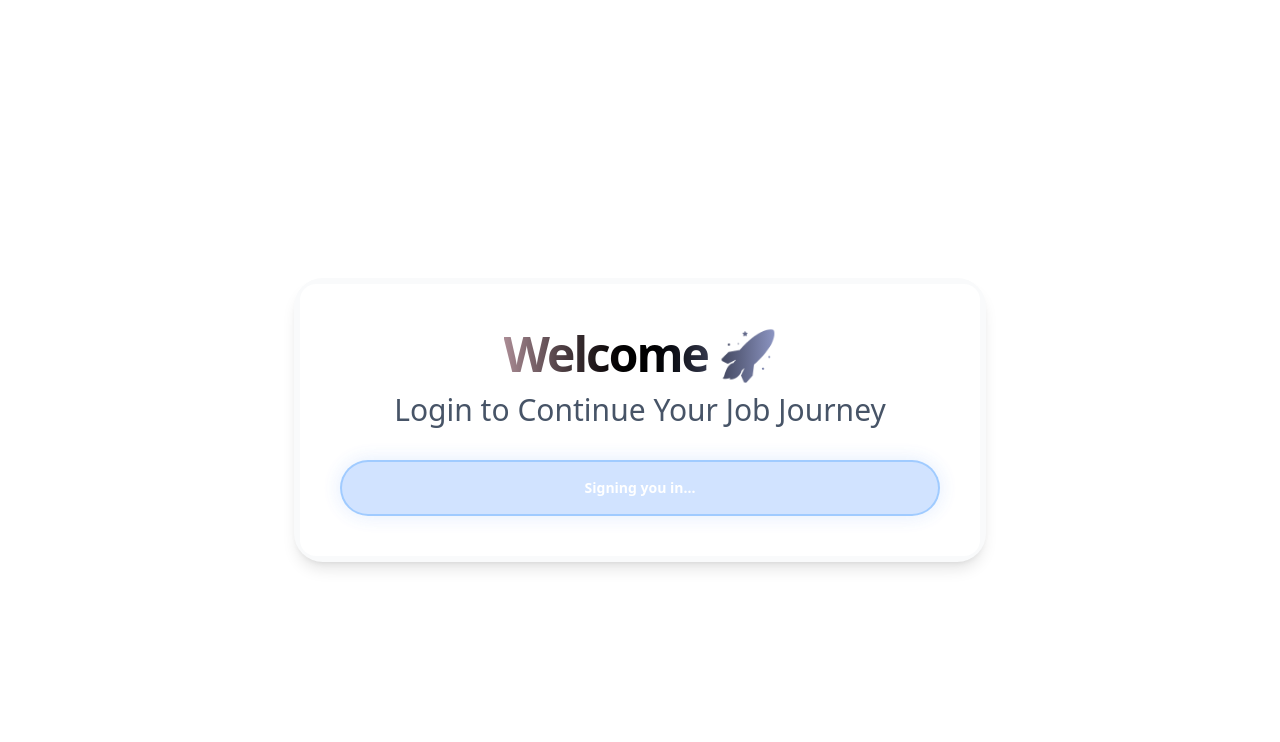
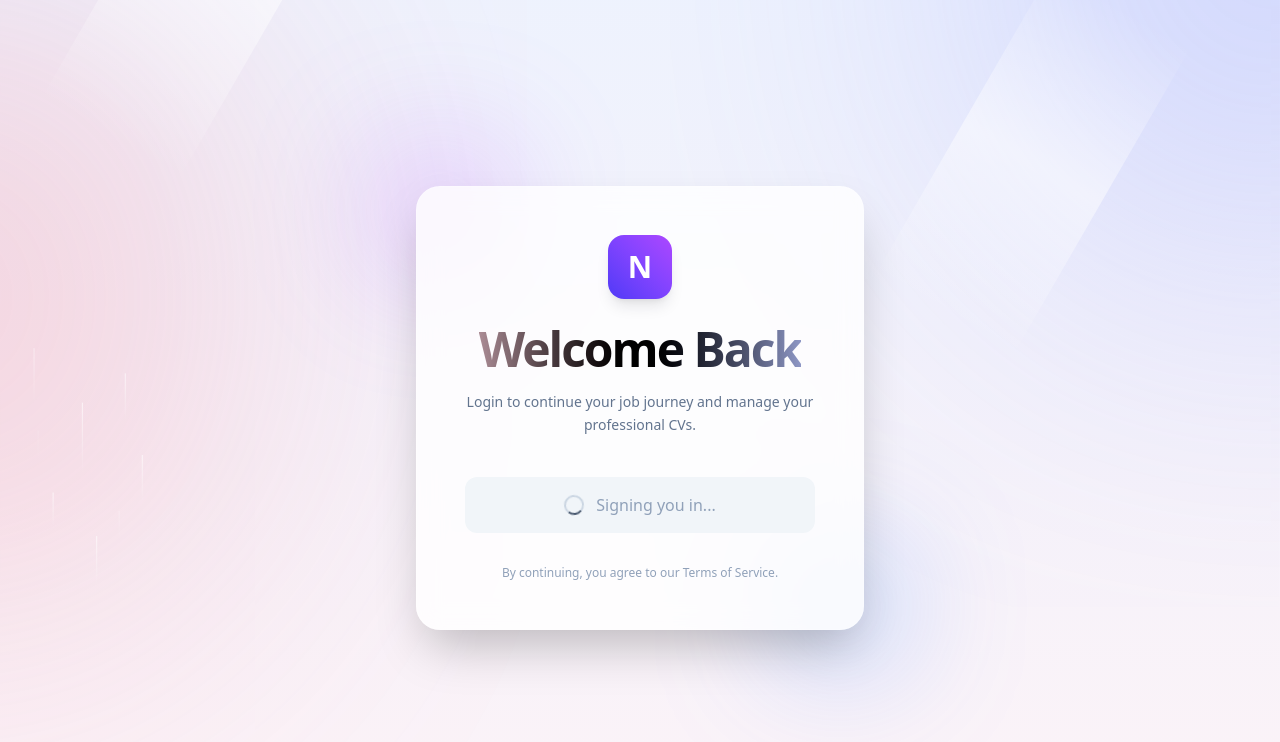
Before and after one commit to st-darwin/AI-resume-analyzer, a React (Vite) app: page /Auth in a window 1280 px wide. Shown: the top 742 px of the page. Built offline with nearby package versions, Linux system fonts and the light colour scheme; a web font is replaced by a local one.

Commit message:
Update Auth.tsx

```diff
--- a/src/sections/Auth.tsx
+++ b/src/sections/Auth.tsx
@@ -2,56 +2,95 @@ import { useEffect } from "react"
 import { usePuterStore } from "../lib/puter"
 import { useLocation, useNavigate } from "react-router-dom"
 
+const Auth = () => {
+  const { isLoading, auth } = usePuterStore()
+  const location = useLocation()
+  const next = new URLSearchParams(location.search).get("next") || "/"
+  const navigate = useNavigate()
 
-const Auth = () => {
-  const {isLoading , auth} = usePuterStore()
-  const location = useLocation()
-  const next = location.search.split("next=")[1]
-  const navigate = useNavigate()
-  const login = async()=>{
+  const login = async () => {
+    try {
       await auth.signIn()
-    navigate(next || "/")
+      navigate(next)
+    } catch (error) {
+      console.error("Login failed", error)
+    }
   }
 
-  useEffect(()=>{
-   if(auth.isAuthenticated) navigate(next)
-
-  } , [auth.isAuthenticated , navigate, next])
+  useEffect(() => {
+    if (auth.isAuthenticated) navigate(next)
+  }, [auth.isAuthenticated, navigate, next])
 
   return (
+    <main className="min-h-screen bg-[url('/images/bg-main.svg')] bg-cover bg-center flex items-center justify-center p-6">
+      {/* SEO & Meta */}
+      <title>NexaCV | Secure Login</title>
 
+      <div className="relative w-full max-w-md">
+        {/* Decorative Background Blur */}
+        <div className="absolute -top-10 -left-10 w-32 h-32 bg-purple-500/30 rounded-full blur-3xl" />
+        <div className="absolute -bottom-10 -right-10 w-32 h-32 bg-blue-500/30 rounded-full blur-3xl" />
 
-     <main className='bg-[url("/images/bg-main.svg")] bg-cover flex items-center justify-center'>
-        <title>NexaCV | Auth</title>
-      <meta name="description" content="Log into your account" />
-       <div className="gradient-border shadow-lg mx-3">
-        <section className="flex flex-col gap-8 bg-white rounded-2xl p-10  ">
-           <div className="flex flex-col items-center gap-2 text-center">
-            <h1>Welcome 🚀</h1>
-            <h2>Login to Continue Your Job Journey </h2>
+        <section className="relative backdrop-blur-md bg-white/80 border border-white/20 shadow-2xl rounded-3xl p-8 md:p-12 transition-all">
+
+          <div className="flex flex-col items-center gap-3 text-center mb-10">
+            <div className="w-16 h-16 bg-gradient-to-tr from-indigo-600 to-purple-500 rounded-2xl flex items-center justify-center shadow-lg mb-2">
+               <span className="text-white text-3xl font-bold">N</span>
             </div>
-           <div>
+            <h1 className="text-3xl font-extrabold text-slate-900 tracking-tight">
+              Welcome Back
+            </h1>
+            <p className="text-slate-500 text-sm leading-relaxed">
+              Login to continue your job journey and manage your professional CVs.
+            </p>
+          </div>
+
+          <div className="space-y-4">
             {isLoading ? (
-                <button className="auth-button animate-pulse ">
-                    <p className="text-sm">Signing you in...</p>
+              <button disabled className="w-full flex items-center justify-center gap-3 bg-slate-100 text-slate-400 py-4 rounded-xl font-medium cursor-not-allowed">
+                <div className="w-5 h-5 border-2 border-slate-300 border-t-slate-600 rounded-full animate-spin" />
+                Signing you in...
               </button>
             ) : (
               <>
                 {auth.isAuthenticated ? (
-                    <button className="auth-button" onClick={() =>{
-                        auth.signOut();
-                        alert("You have been logged out")
-
-
-                    }}><p className="text-sm">Log out</p></button>
+                  <div className="space-y-3">
+                    <button
+                      onClick={() => navigate(next)}
+                      className="w-full bg-indigo-600 hover:bg-indigo-700 text-white py-4 rounded-xl font-semibold shadow-md transition-all active:scale-[0.98]"
+                    >
+                      Continue to Dashboard
+                    </button>
+                    <button
+                      onClick={() => { auth.signOut(); alert("Logged out"); }}
+                      className="w-full bg-white border border-slate-200 text-slate-600 hover:bg-slate-50 py-3 rounded-xl text-sm font-medium transition-all"
+                    >
+                      Sign Out
+                    </button>
+                  </div>
                 ) : (
-                    <button className="auth-button" onClick={login} ><p className="text-sm">Log in</p></button>
+                  <button
+                    onClick={login}
+                    className="group relative w-full bg-slate-900 hover:bg-black text-white py-4 rounded-xl font-semibold shadow-xl transition-all active:scale-[0.98] overflow-hidden"
+                  >
+                    <span className="relative z-10 flex items-center justify-center gap-2">
+                      Get Started with Puter
+                      <svg xmlns="http://www.w3.org/2000/svg" className="h-5 w-5 group-hover:translate-x-1 transition-transform" fill="none" viewBox="0 0 24 24" stroke="currentColor">
+                        <path strokeLinecap="round" strokeLinejoin="round" strokeWidth={2} d="M13 7l5 5m0 0l-5 5m5-5H6" />
+                      </svg>
+                    </span>
+                  </button>
                 )}
               </>
             )}
           </div>
+
+          <footer className="mt-8 text-center">
+            <p className="text-xs text-slate-400">
+              By continuing, you agree to our Terms of Service.
+            </p>
+          </footer>
         </section>
-
       </div>
     </main>
   )
```
Lines whose indentation alone changed are shown as unchanged.
